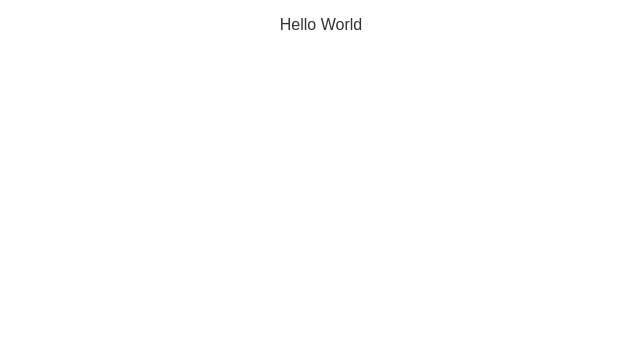
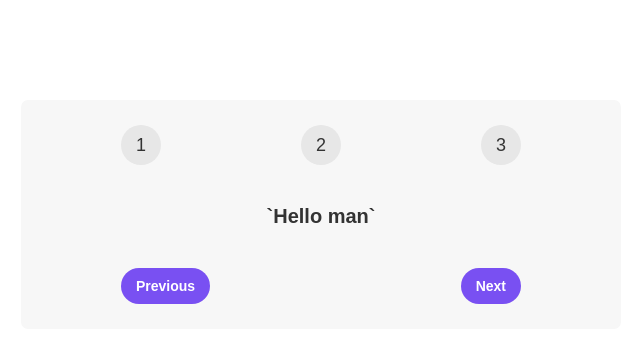
Before and after one commit to Mostafaemad228/steps, a React (Create React App) app: page / in a window 1280 px wide. Shown: the top 342 px of the page, without its empty margins (319-959 px from the left). Built offline with nearby package versions, Linux system fonts and the light colour scheme.

Commit message:
add main design

```diff
--- a/src/App.css
+++ /dev/null
@@ -1,38 +0,0 @@
-.App {
-  text-align: center;
-}
-
-.App-logo {
-  height: 40vmin;
-  pointer-events: none;
-}
-
-@media (prefers-reduced-motion: no-preference) {
-  .App-logo {
-    animation: App-logo-spin infinite 20s linear;
-  }
-}
-
-.App-header {
-  background-color: #282c34;
-  min-height: 100vh;
-  display: flex;
-  flex-direction: column;
-  align-items: center;
-  justify-content: center;
-  font-size: calc(10px + 2vmin);
-  color: white;
-}
-
-.App-link {
-  color: #61dafb;
-}
-
-@keyframes App-logo-spin {
-  from {
-    transform: rotate(0deg);
-  }
-  to {
-    transform: rotate(360deg);
-  }
-}
--- a/src/App.js
+++ b/src/App.js
@@ -1,10 +1,20 @@
-import './App.css';
-
+import React, { Fragment } from "react";
 function App() {
   return (
-    <div className="App">
-      <p> Hello World </p>
-    </div>
+    <React.Fragment>
+      <div className="steps">
+        <div className="numbers">
+          <div> 1 </div>
+          <div> 2 </div>
+          <div> 3 </div>
+        </div>
+        <p className="message"> `Hello man` </p>
+        <div className="buttons">
+          <button > Previous </button>
+          <button > Next </button>
+        </div>
+      </div>
+    </React.Fragment>
   );
 }
 
--- a/src/index.css
+++ b/src/index.css
@@ -67,7 +67,8 @@
   border-radius: 100px;
   font-size: 14px;
   font-weight: bold;
-
+  background-color: #7950f2;
+  color: #fff;
   display: flex;
   align-items: center;
   gap: 10px;
```
